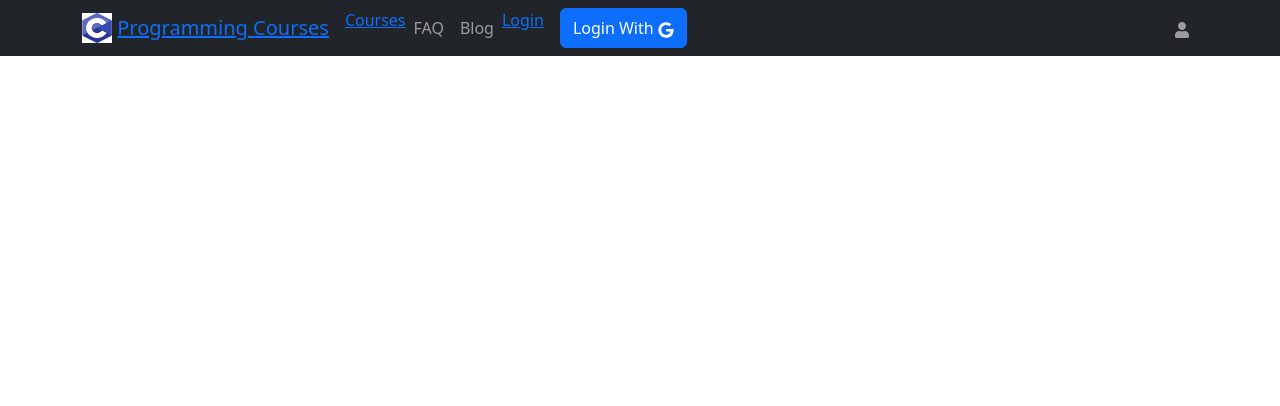
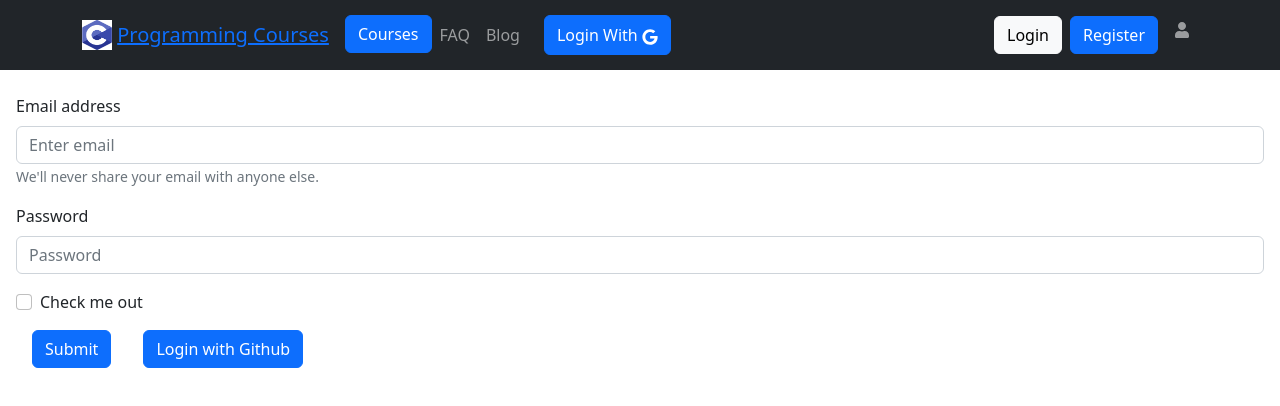
Before and after one commit to sadab275/Learning-Platform-client-side, a React (Create React App) app: page /register in a window 1280 px wide. Shown: the top 406 px of the page. Built offline with nearby package versions, Linux system fonts and the light colour scheme; no server answers.

Commit message:
nav design changed

```diff
--- a/src/Pages/Login/Register/Register.js
+++ b/src/Pages/Login/Register/Register.js
@@ -4,9 +4,30 @@ import Form from 'react-bootstrap/Form';
 
 const Register = () => {
     return (
-        <div>
+        <Form className='mx-3'>
+            <Form.Group className="mb-3" controlId="formBasicEmail">
+                <Form.Label>Email address</Form.Label>
+                <Form.Control type="email" placeholder="Enter email" />
+                <Form.Text className="text-muted">
+                    We'll never share your email with anyone else.
+                </Form.Text>
+            </Form.Group>
 
-        </div>
+            <Form.Group className="mb-3" controlId="formBasicPassword">
+                <Form.Label>Password</Form.Label>
+                <Form.Control type="password" placeholder="Password" />
+            </Form.Group>
+            <Form.Group className="mb-3" controlId="formBasicCheckbox">
+                <Form.Check type="checkbox" label="Check me out" />
+            </Form.Group>
+            <Button className='mx-3' variant="primary" type="submit">
+                Submit
+            </Button>
+
+            <Button className='mx-3' variant="primary" type="submit">
+                Login with Github
+            </Button>
+        </Form>
     );
 };
 
--- a/src/Pages/Shared/Header/Header.js
+++ b/src/Pages/Shared/Header/Header.js
@@ -15,7 +15,7 @@ import { FaGoogle, FaUser } from 'react-icons/fa';
 
 const Header = () => {
 
-    const { providerLogin } = useContext(AuthContext);
+    const { providerLogin, logOut, user } = useContext(AuthContext);
 
     const googleProvider = new GoogleAuthProvider();
 
@@ -28,7 +28,13 @@ const Header = () => {
             .catch(error => console.error(error))
     }
 
-    const { user } = useContext(AuthContext);
+    const handleLogOut = () => {
+        logOut()
+            .then(() => { })
+            .catch(error => console.error(error))
+    }
+
+
     return (
         <Navbar collapseOnSelect className='mb-4' expand="lg" bg="dark" variant="dark">
             <Container>
@@ -38,10 +44,10 @@ const Header = () => {
                 <Navbar.Toggle aria-controls="responsive-navbar-nav" />
                 <Navbar.Collapse id="responsive-navbar-nav">
                     <Nav className="me-auto">
-                        <Link to={`/category/:id`}>Courses</Link>
+                        <Link to={`/category/:id`}><Button>Courses</Button></Link>
                         <Nav.Link href="#pricing">FAQ</Nav.Link>
                         <Nav.Link href="#pricing">Blog</Nav.Link>
-                        <Link to='/login'>Login</Link>
+                        {/* <Link to='/login'>Login</Link> */}
                         <Button onClick={handleGoogleSignIn} className='mx-3' variant="primary" type="submit">
                             Login With <FaGoogle></FaGoogle>
                         </Button>
@@ -58,7 +64,21 @@ const Header = () => {
                         </NavDropdown> */}
                     </Nav>
                     <Nav>
-                        <Nav.Link href="#deets">{user?.displayName}</Nav.Link>
+                        <Nav.Link href="#deets">
+                            {
+                                user?.uid ?
+                                    <>
+                                        <span>{user?.displayName}</span>
+                                        <button onClick={handleLogOut}>Log Out</button>
+                                    </>
+                                    :
+                                    <>
+                                        <Button className='mx-2' variant='light' to='/login'>Login</Button>
+                                        <Button to='/register'>Register</Button>
+                                    </>
+                            }
+
+                        </Nav.Link>
                         <Nav.Link eventKey={2} href="#memes">
                             {user?.photoURL ?
                                 <Image
--- a/src/contexts/AuthProvider/AuthProvider.js
+++ b/src/contexts/AuthProvider/AuthProvider.js
@@ -1,6 +1,6 @@
 import React from 'react';
 import { createContext } from 'react';
-import { getAuth, onAuthStateChanged, signInWithPopup } from 'firebase/auth'
+import { getAuth, onAuthStateChanged, signInWithPopup, signOut } from 'firebase/auth'
 import app from '../../firebase/firebase.config';
 import { useState } from 'react';
 import { useEffect } from 'react';
@@ -15,6 +15,10 @@ const AuthProvider = ({ children }) => {
         return signInWithPopup(auth, provider);
     }
 
+    const logOut = () => {
+        return signOut(auth);
+    }
+
     useEffect(() => {
         const unsubscribe = onAuthStateChanged(auth, (currentUser) => {
             console.log('user inside state changed', currentUser);
@@ -26,7 +30,7 @@ const AuthProvider = ({ children }) => {
         }
     }, [])
 
-    const authInfo = { user, providerLogin };
+    const authInfo = { user, providerLogin, logOut };
     return (
         <AuthContext.Provider value={authInfo}>
             {children}
```
